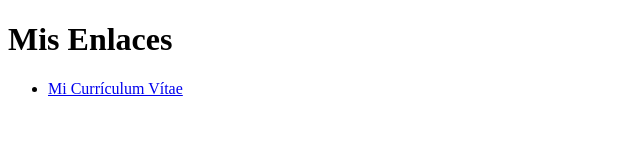
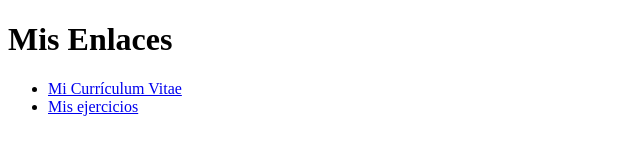
Before and after one commit to LeandroSAI/Digi2026, a plain HTML site: page enlaces.html in a window 1280 px wide. Shown: the whole page, without its empty margins (0-640 px from the left). Drawn offline with Linux system fonts and the light colour scheme.

Commit message:
Add link to exercises in enlaces.html

```diff
--- a/enlaces.html
+++ b/enlaces.html
@@ -9,9 +9,13 @@
 
     <h1>Mis Enlaces</h1>
 
-    <ul>
-        <li><a href="CV_Alvarez_Leandro.html">Mi Currículum Vítae</a></li>
-    </ul>
-
+  <ul>
+    <li>
+        <a href="CV_Alvarez_Leandro.html">Mi Currículum Vitae</a>
+    </li>
+    <li>
+        <a href="Ejercicios_Alvarez_Leandro/">Mis ejercicios</a>
+    </li>
+</ul>
 </body>
 </html>
```
